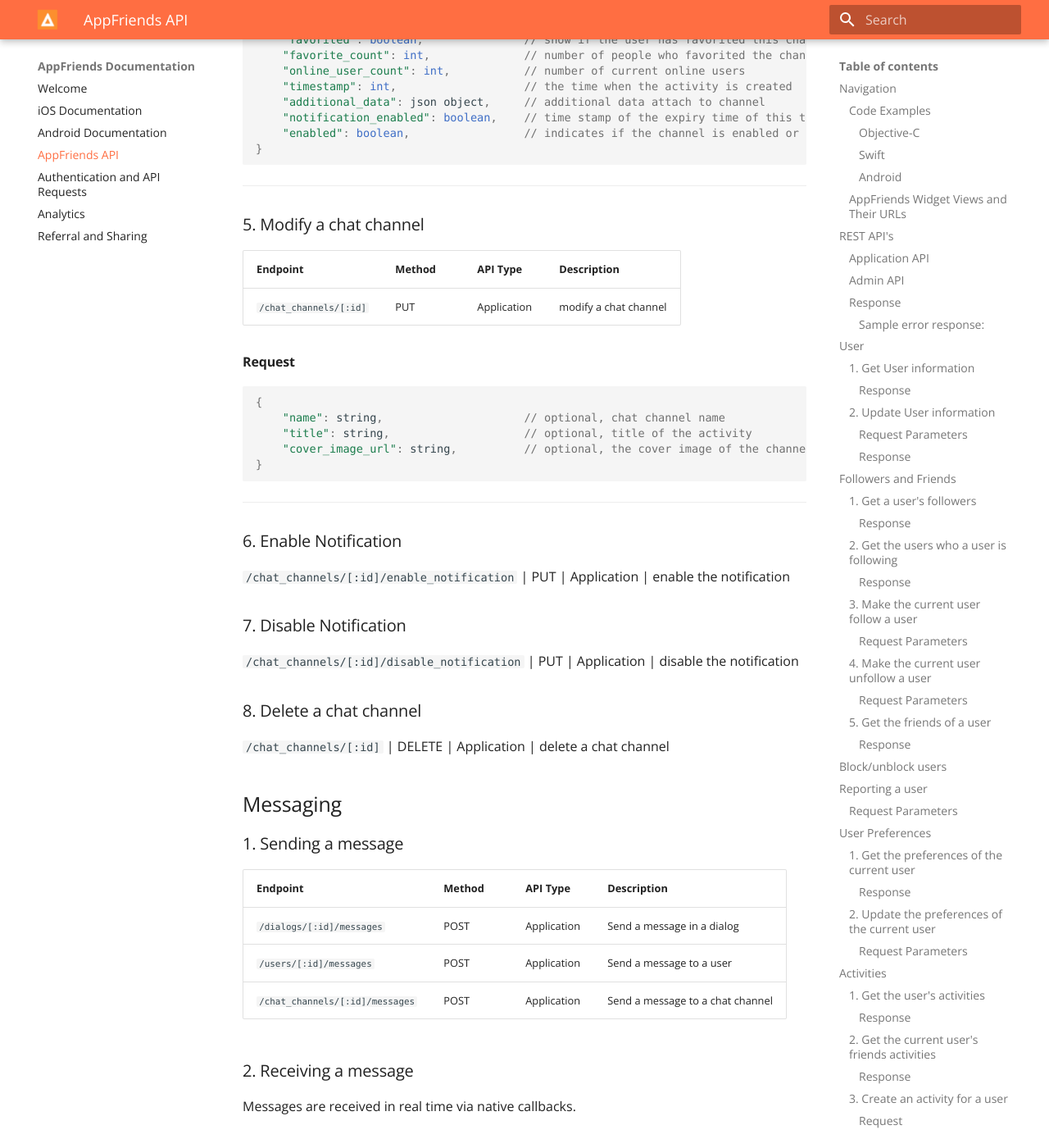
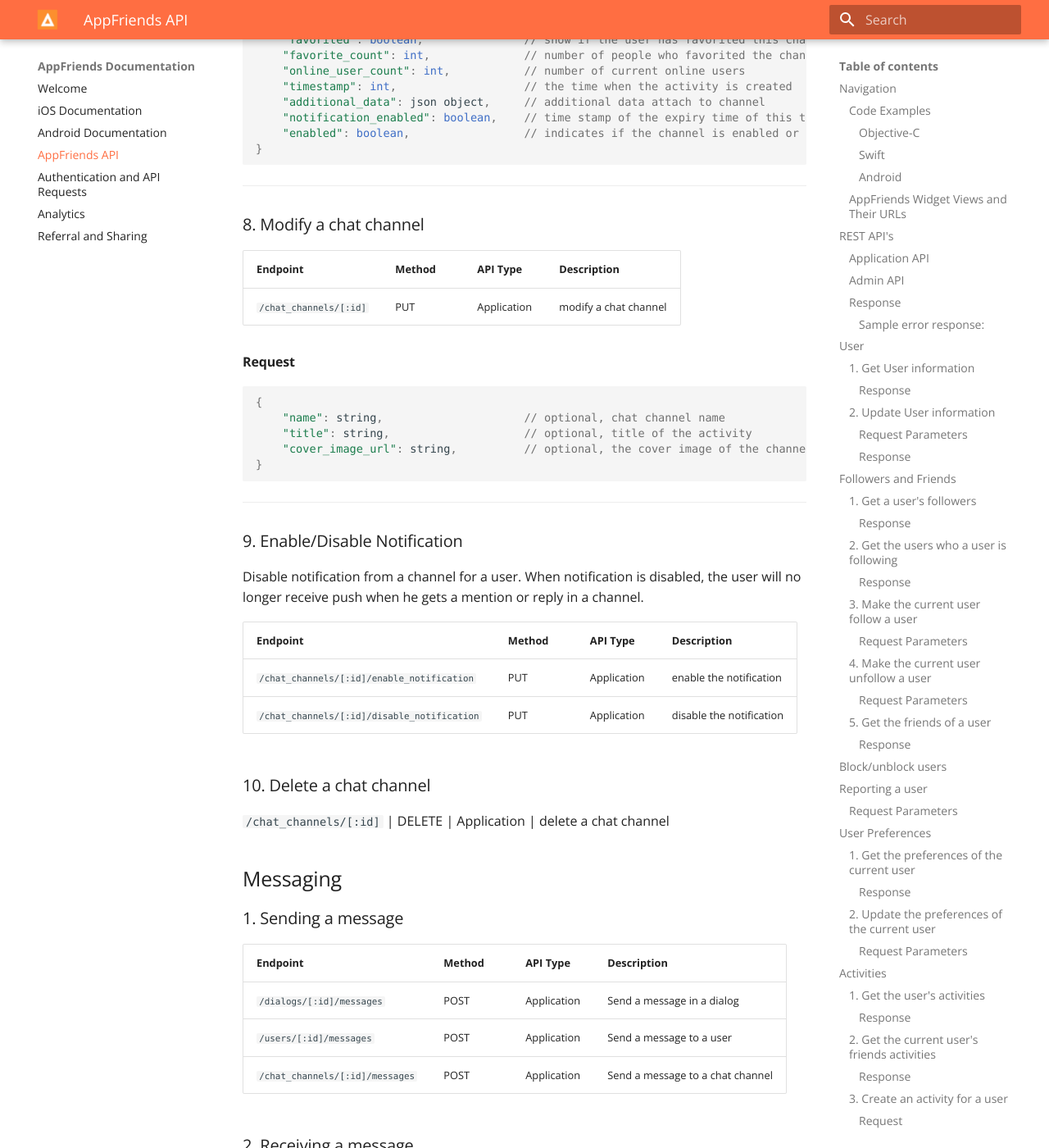
Before and after one commit to Hacknocraft/AppFriendsDocs, an MkDocs documentation site: the page built from docs/api.md, in a window 1280 px wide and 1400 px high, scrolled down 15040 px. Shown: the whole window at 82% size. Built offline with MkDocs 1.6.1 and Material for MkDocs 9.7.7, drawn with Linux system fonts in a browser that asks for light colours; some web fonts are replaced; old or Windows-style settings are respelled for this version of MkDocs; some of the changed text lies outside the part shown.

Commit message:
update docs

````diff
--- a/docs/api.md
+++ b/docs/api.md
@@ -557,7 +557,7 @@
 ```
 ------
 
-### 5. Modify a chat channel
+### 8. Modify a chat channel
 Endpoint      | Method        | API Type      | Description
 ------------- | ------------- | ------------- | -------------
 `/chat_channels/[:id]` | PUT | Application | modify a chat channel
@@ -572,13 +572,15 @@
 ```
 ------
 
-### 6. Enable Notification
+### 9. Enable/Disable Notification
+Disable notification from a channel for a user. When notification is disabled, the user will no longer receive push when he gets a mention or reply in a channel.
+
+Endpoint      | Method        | API Type      | Description
+------------- | ------------- | ------------- | -------------
 `/chat_channels/[:id]/enable_notification` | PUT | Application | enable the notification
-
-### 7. Disable Notification
 `/chat_channels/[:id]/disable_notification` | PUT | Application | disable the notification
 
-### 8. Delete a chat channel
+### 10. Delete a chat channel
 `/chat_channels/[:id]` | DELETE | Application | delete a chat channel
 
 
````
Also changed, not shown: other parts of docs/api.md (+4 -4 lines), site/api/index.html, site/mkdocs/search_index.json.
